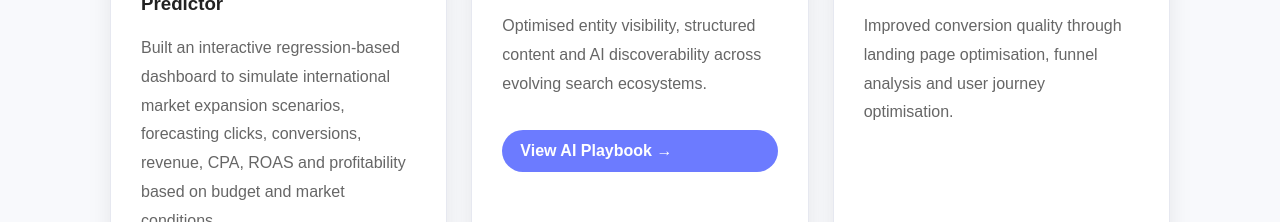
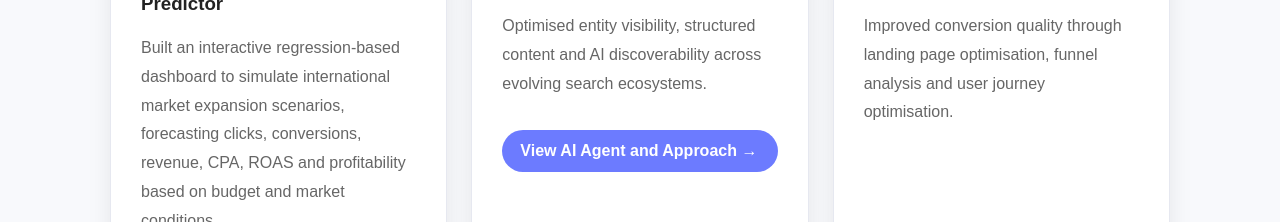
Before and after one commit to veronicapasqualin/veronicapasqualin.github.io, a plain HTML site: page index.html in a window 1280 px wide. Shown: the part 1520-1742 px from the top of the page. Drawn offline with Linux system fonts and the light colour scheme.

Commit message:
Update index.html

```diff
--- a/index.html
+++ b/index.html
@@ -452,7 +452,7 @@ footer {
 
   <div class="project-actions">
     <a href="hospitality-visibility-agent.html" class="project-link">
-      View AI Playbook →
+      View AI Agent and Approach →
     </a>
   </div>
 </div>
```
